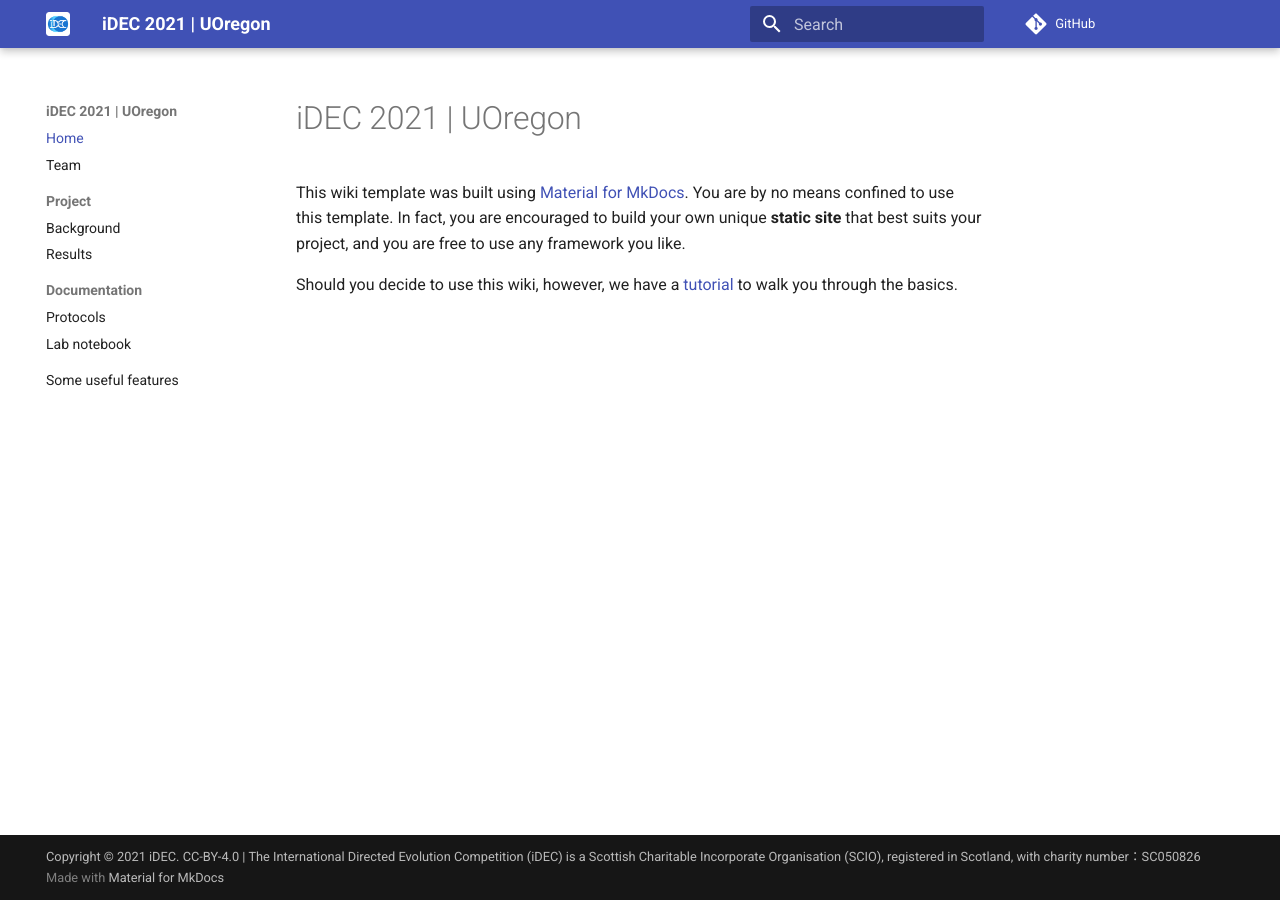
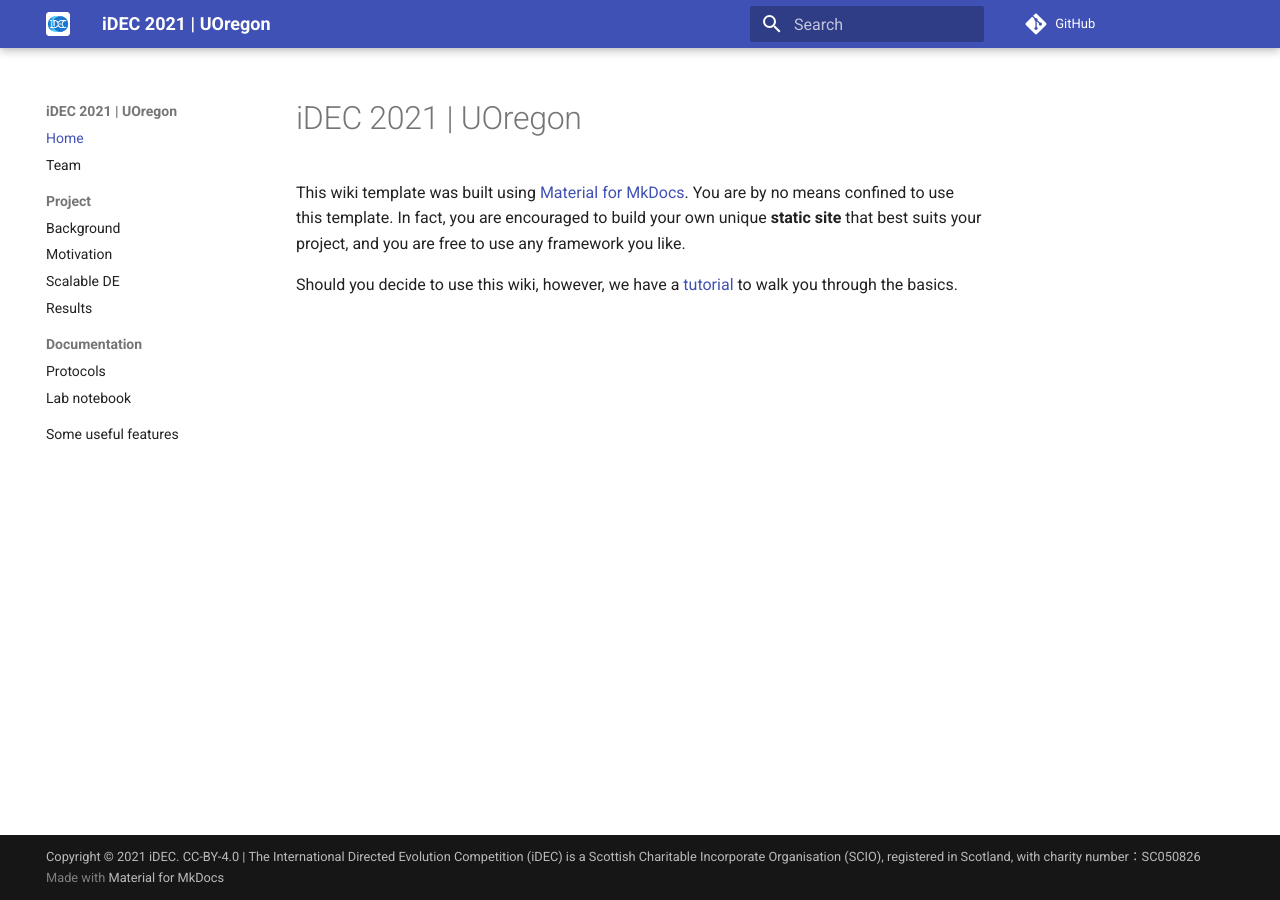
Before and after one commit to idec2021/UOregon, an MkDocs documentation site: the page built from docs/index.md, in a window 1280 px wide. Built offline with MkDocs 1.6.1 and Material for MkDocs 9.7.7, drawn with Linux system fonts in a browser that asks for light colours; comment, search, counter and statistics services are not loaded.

Commit message:
Update mkdocs.yml

```diff
--- a/mkdocs.yml
+++ b/mkdocs.yml
@@ -43,6 +43,8 @@ nav:
   - Team: team.md
   - Project:
       - Background: project/background.md
+      - Motivation: project/motivation.md
+      - Scalable DE: project/ScalableDE.md
       - Results: project/results.md
   - Documentation:
       - Protocols: documentation/protocols.md
```
